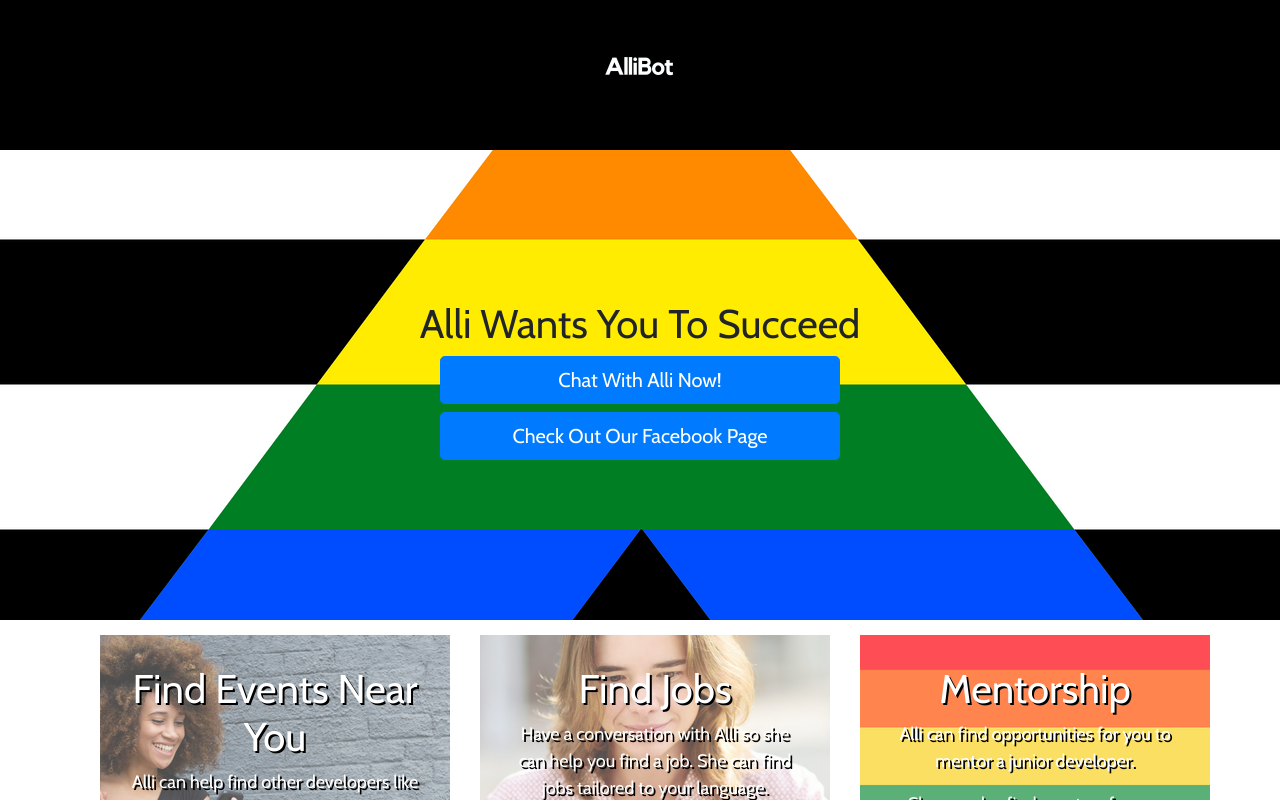
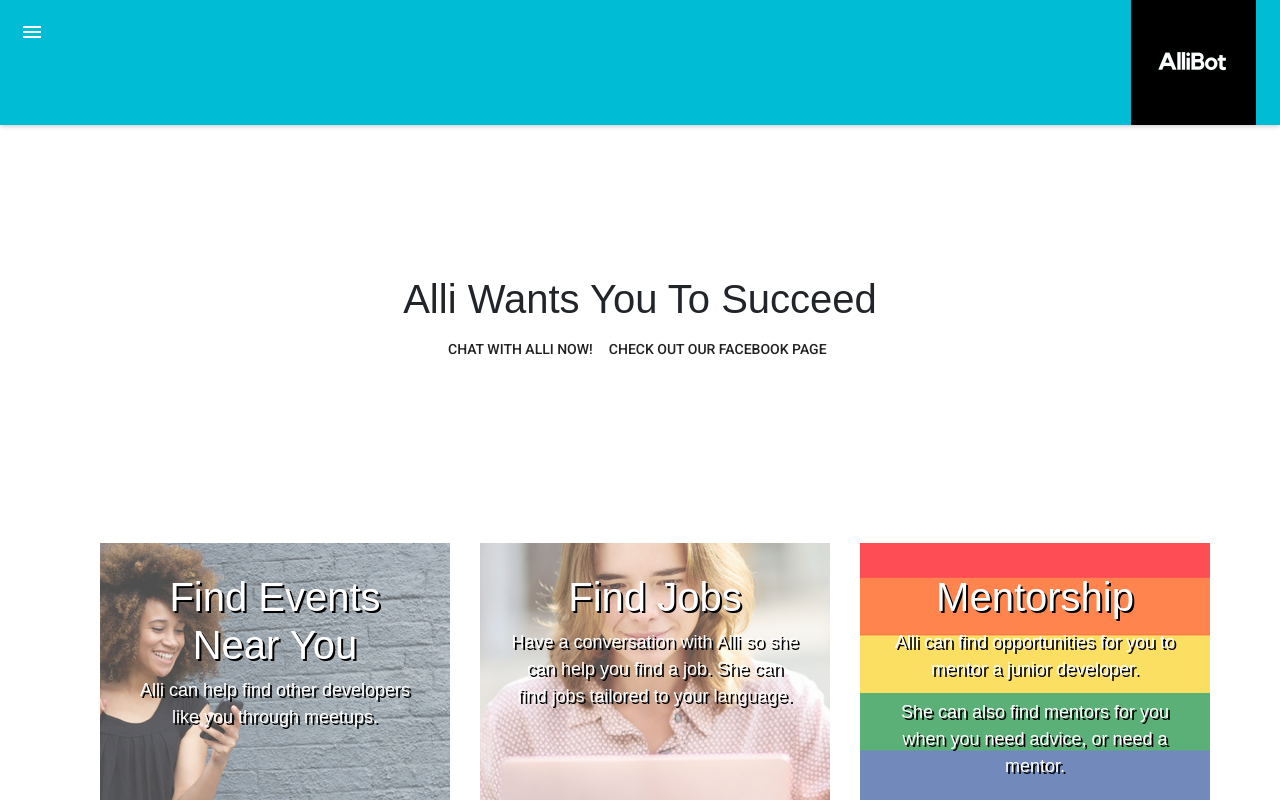
Before and after one commit to pllearns/alli-site, a React (Create React App) app: page / in a window 1280 px wide. Shown: the top 800 px of the page. Built offline with nearby package versions, Linux system fonts and the light colour scheme.

Commit message:
start material-ui redesign

```diff
--- a/package.json
+++ b/package.json
@@ -3,7 +3,10 @@
   "version": "0.1.0",
   "private": true,
   "dependencies": {
+    "@material-ui/core": "^3.4.0",
+    "@material-ui/icons": "^3.0.1",
     "bootstrap": "4",
+    "material-ui": "^0.20.2",
     "react": "^16.4.1",
     "react-bootstrap": "^0.32.1",
     "react-dom": "^16.4.1",
--- a/public/index.html
+++ b/public/index.html
@@ -11,7 +11,7 @@
     -->
   <link rel="manifest" href="%PUBLIC_URL%/manifest.json">
   <link rel="shortcut icon" href="%PUBLIC_URL%/favicon.ico">
-  <link href="https://fonts.googleapis.com/css?family=Cabin" rel="stylesheet">
+  <link rel="stylesheet" href="https://fonts.googleapis.com/css?family=Roboto:300,400,500">
   <!--
       Notice the use of %PUBLIC_URL% in the tags above.
       It will be replaced with the URL of the `public` folder during the build.
--- a/src/App.css
+++ b/src/App.css
@@ -10,13 +10,6 @@
   height: 125px;
 }
 
-.App-header {
-  background-color: #000;
-  height: 150px;
-  padding: 5px;
-  color: white;
-}
-
 .App-title {
   font-size: 1.5em;
 }
@@ -26,7 +19,6 @@
 }
 
 .main-jumbotron {
-  background-image: url('./be_an_ally_2.png');
   background-position: center;
   background-repeat: no-repeat;
   background-blend-mode: lighten;
--- a/src/App.js
+++ b/src/App.js
@@ -1,9 +1,21 @@
 import React, { Component } from 'react';
 import Header from './components/Header';
-import { Jumbotron, Button, ButtonToolbar, Grid, Row, Col } from 'react-bootstrap';
+import { createMuiTheme } from '@material-ui/core/styles';
+import purple from '@material-ui/core/colors/purple'
+import { Jumbotron, ButtonToolbar, Grid, Row, Col } from 'react-bootstrap';
+import Button from '@material-ui/core/Button';
 import './App.css';
 
 const alliButtonGrid = { maxWidth: 400, margin: '0 auto 10px' };
+
+const theme = createMuiTheme({
+  palette: {
+    primary: purple,
+    secondary: {
+      main: '#f44336',
+    },
+  },
+});
 
 class App extends Component {
   render() {
--- a/src/components/Header.js
+++ b/src/components/Header.js
@@ -1,12 +1,16 @@
 import React, { Component } from 'react';
+import AppBar from 'material-ui/AppBar';
 import AlliBot from '../AlliBot.png';
+import MuiThemeProvider from 'material-ui/styles/MuiThemeProvider';
 
 export default class Header extends Component {
   render() {
     return (
-      <header className="App-header">
-        <img src={AlliBot} className="App-logo" alt="alli-bot-logo" />
-      </header>
+      <MuiThemeProvider>
+        <AppBar color='secondary' positionSticky='sticky'>
+          <img src={AlliBot} className="App-logo" alt="alli-bot-logo" />
+        </AppBar>
+      </MuiThemeProvider>
     )
   }
 }
```
Also changed, not shown: 1 other file (tests, documents, lock files or other folders).
